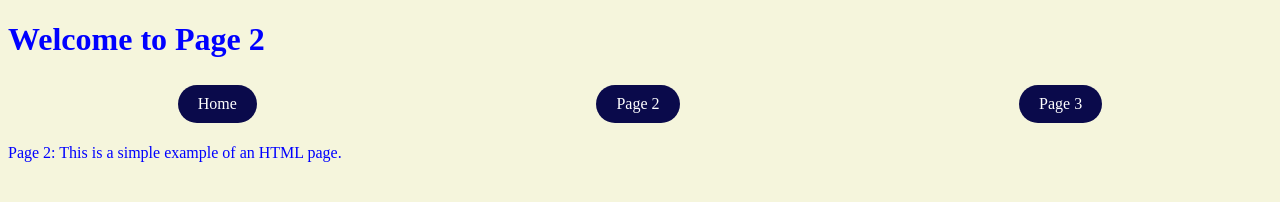
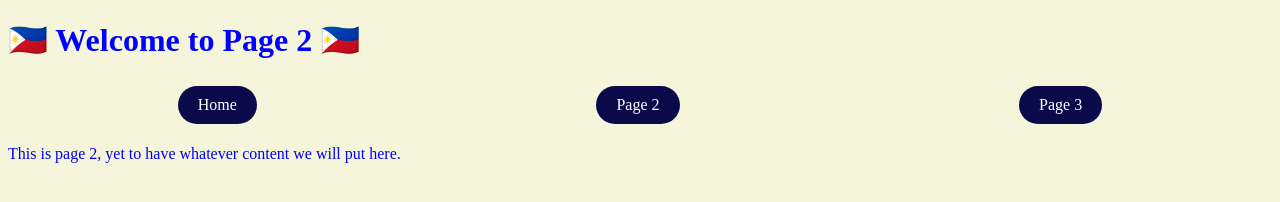
Before and after one commit to Gloryjoygabisay/gloryjoyhtml, a plain HTML site: page html/page2.html in a window 1280 px wide. Drawn offline with Linux system fonts and the light colour scheme.

Commit message:
Modify the page2 content

```diff
--- a/html/page2.html
+++ b/html/page2.html
@@ -9,7 +9,7 @@
 </head>
 
 <body>
-    <h1>Welcome to Page 2</h1>
+    <h1>🇵🇭 Welcome to Page 2 🇵🇭</h1>
 
     <nav>
         <ul class="nav-bar">
@@ -19,7 +19,7 @@
         </ul>
     </nav>
 
-    <p>Page 2: This is a simple example of an HTML page.</p>
+    <p>This is page 2, yet to have whatever content we will put here.</p>
 </body>
 
 </html>
```
